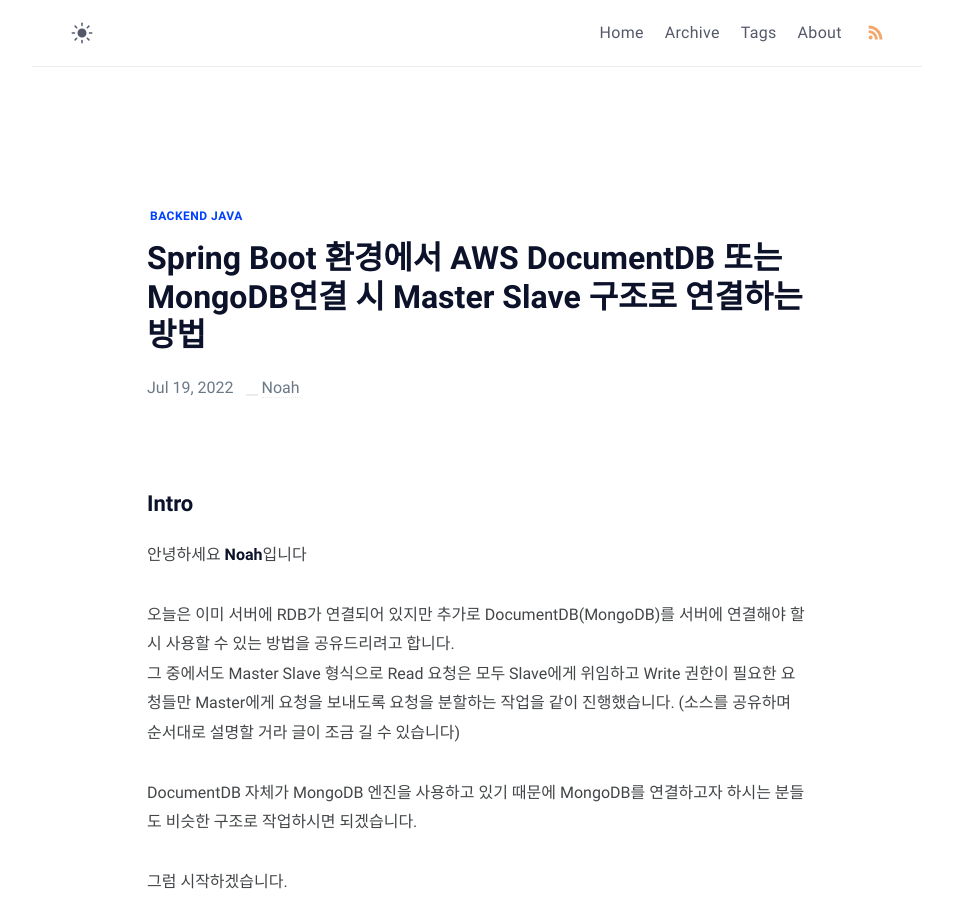
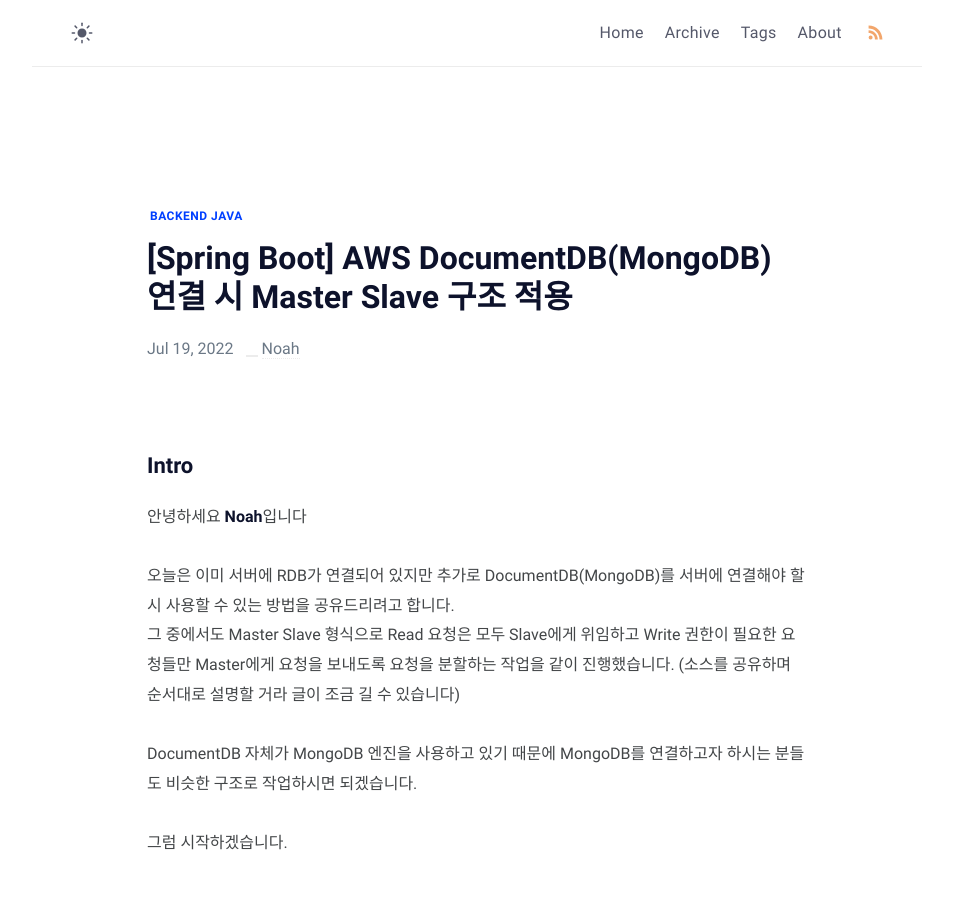
Before and after one commit to jd6186/jd6186.github.io, a Jekyll site: the page built from _posts/BackEnd/Java/2022-07-19-MongoDB_Master_Slave_Connect.md, in a window 1280 px wide and 900 px high. Shown: the whole window, without its empty margins (163-1116 px from the left). Built offline with Jekyll 4.4.1, drawn with Linux system fonts in a browser that asks for light colours; comment, search, counter and statistics services are not loaded.

Commit message:
타이틀 변경

```diff
--- a/_posts/BackEnd/Java/2022-07-19-MongoDB_Master_Slave_Connect.md
+++ b/_posts/BackEnd/Java/2022-07-19-MongoDB_Master_Slave_Connect.md
@@ -1,6 +1,6 @@
 ---
 layout: post
-title: "Spring Boot 환경에서 AWS DocumentDB 또는 MongoDB연결 시 Master Slave 구조로 연결하는 방법"
+title: "[Spring Boot] AWS DocumentDB(MongoDB) 연결 시 Master Slave 구조 적용"
 tags: [BackEnd JAVA]
 ---
 
```
